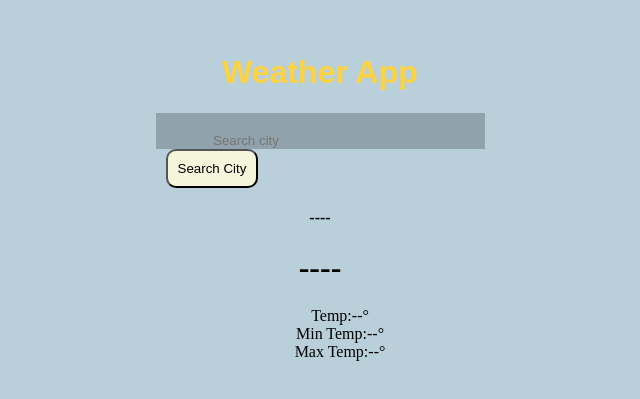
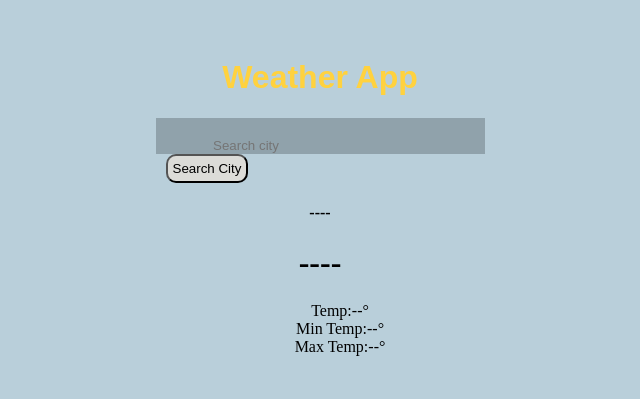
Before and after one commit to Lithakazi101/Weather-App, a plain HTML site: page index.html in a window 1280 px wide. Shown: the part 203-602 px from the top of the page, without its empty margins (320-960 px from the left). Drawn offline with Linux system fonts and the light colour scheme.

Commit message:
weather app

```diff
--- a/styles.css
+++ b/styles.css
@@ -37,9 +37,9 @@ li
     text-align: center;
     justify-content: center;
     margin-left: 10px;
-    background-color: beige;
+    background-color: rgb(220, 220, 216);
     border-radius: 10px;
-    padding: 10px;
+    padding: 5px;
 }
 
 #city-input, #weather-output {
```
